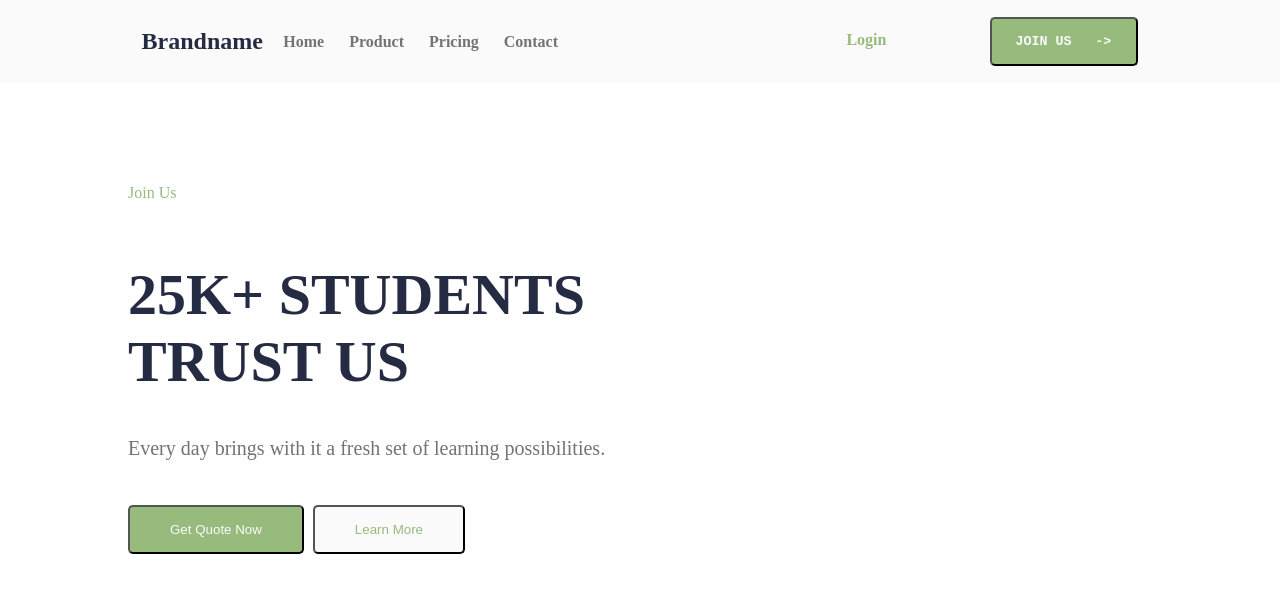
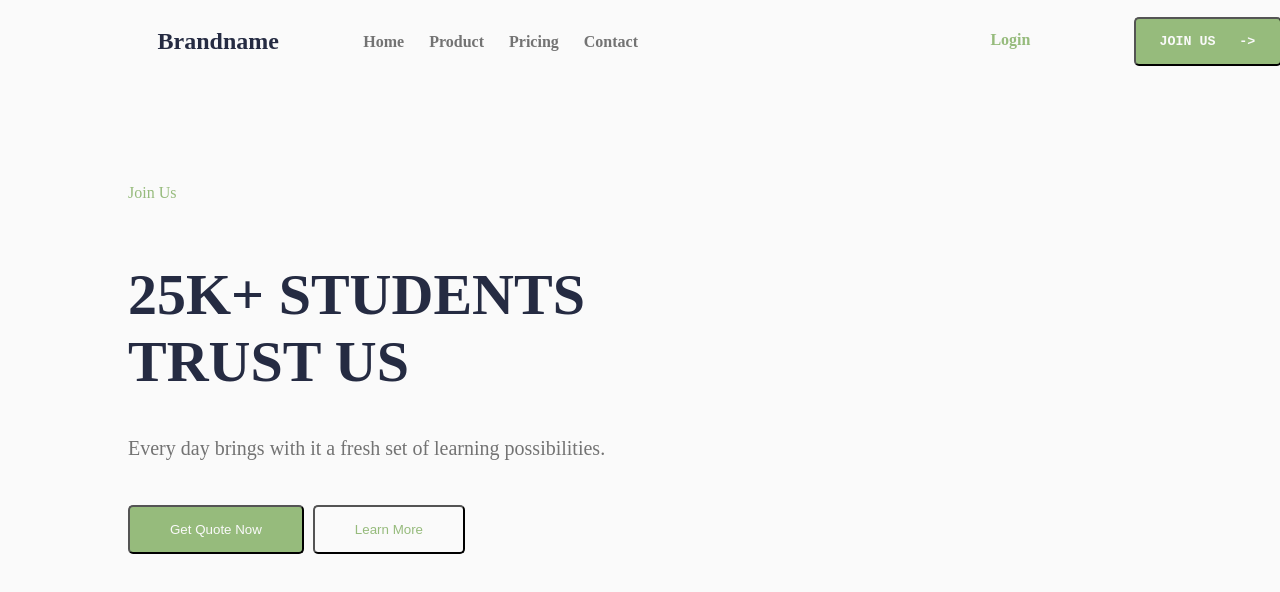
Before and after one commit to waqar720/assignment-css14, a plain HTML site: page index.html in a window 1280 px wide. Drawn offline with Linux system fonts and the light colour scheme.

Commit message:
Add files via upload

```diff
--- a/style.css
+++ b/style.css
@@ -7,7 +7,8 @@
 header{
     background-color: #FAFAFA;
     padding: 17px;
-    width: 100%;
+    width: 1440px;
+    height: 840px;
     position: fixed;
     flex-wrap: wrap;
 }
```
